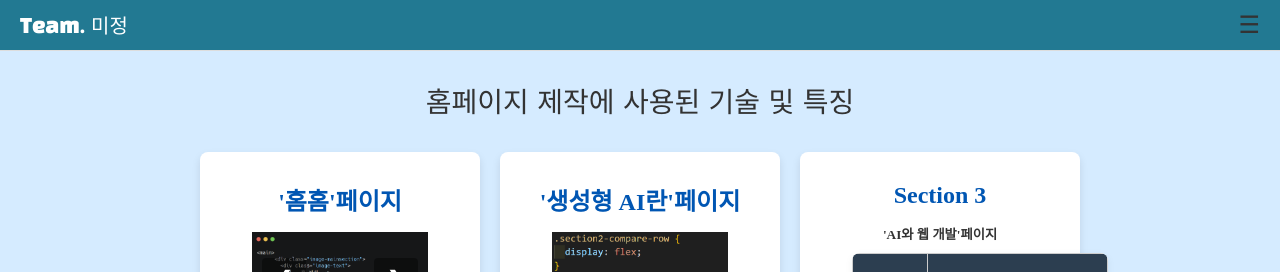
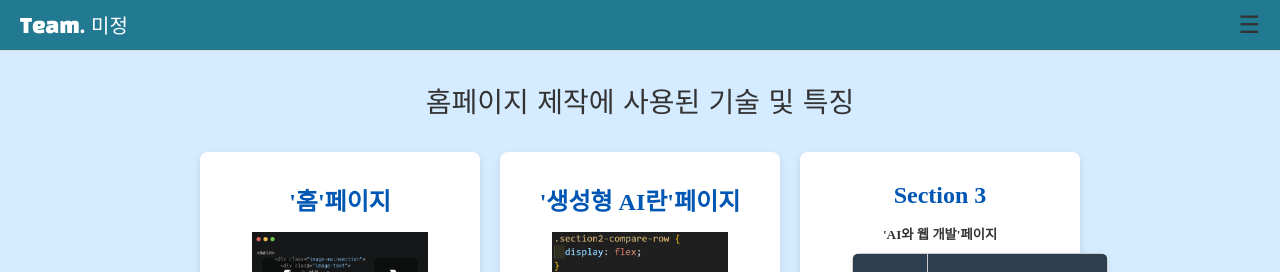
Before and after one commit to minyeong0125/teamproject, a plain HTML site: page code.html in a window 1280 px wide. Shown: the top 272 px of the page. Drawn offline with Linux system fonts and the light colour scheme; a web font is replaced by a local one.

Commit message:
Update code.html

```diff
--- a/code.html
+++ b/code.html
@@ -29,7 +29,7 @@
       <h2>홈페이지 제작에 사용된 기술 및 특징</h2>
       <div class="tech-container">
         <div class="tech-card">
-          <h3>'홈홈'페이지</h3>
+          <h3>'홈'페이지</h3>
           <div class="slider">
             <button class="prev">&#10094;</button>
             <div class="slide-container">
```
